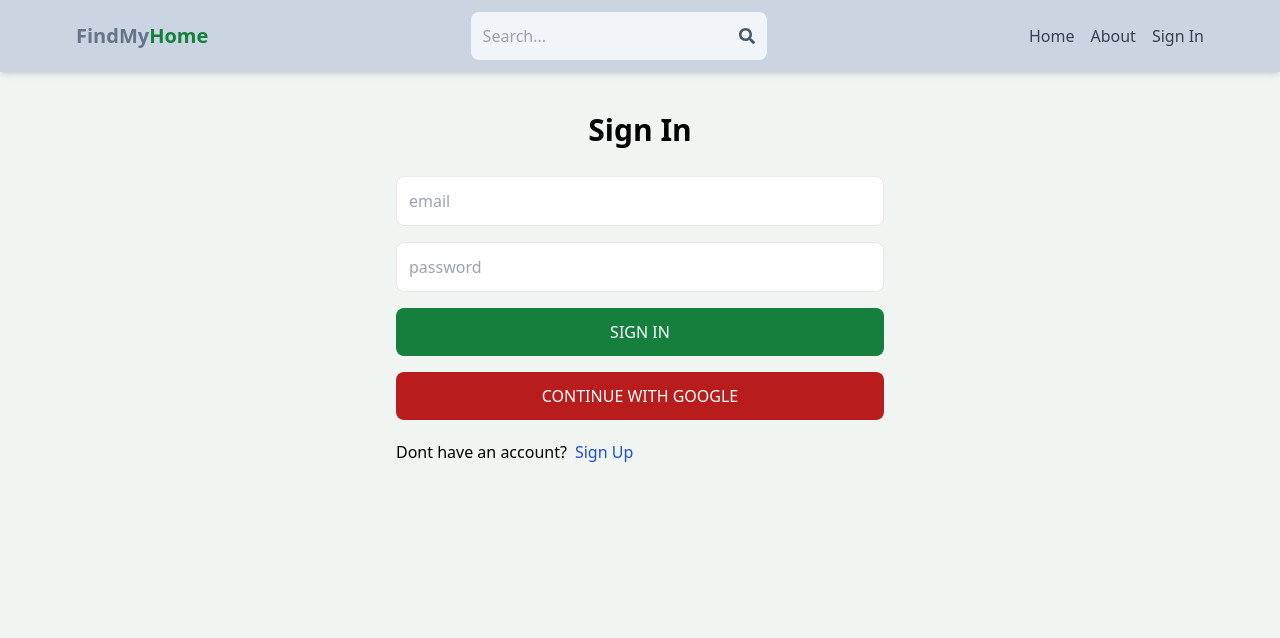
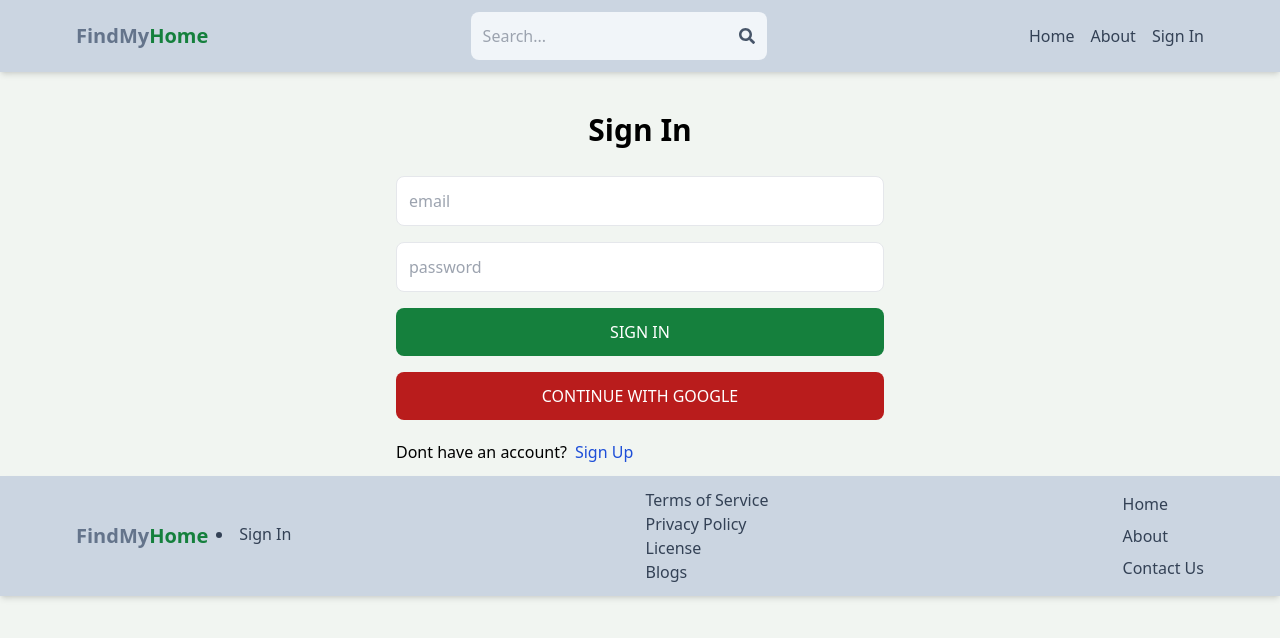
Before and after one commit to Gichbuoy/Real-Estate-Marketplace, a React (Vite) app in the folder client/: page /sign-in in a window 1280 px wide. Shown: the top 638 px of the page. Built offline with nearby package versions, Linux system fonts and the light colour scheme; no server answers.

Commit message:
add footer

```diff
--- a/client/src/App.jsx
+++ b/client/src/App.jsx
@@ -10,6 +10,7 @@ import CreateListing from './pages/CreateListing';
 import UpdateListing from './pages/UpdateListing';
 import Listing from './pages/Listing';
 import Search from './pages/Search';
+import Footer from './components/Footer';
 
 export default function App() {
   return (
@@ -28,6 +29,8 @@ export default function App() {
           <Route path="/update-listing/:listingId" element={<UpdateListing />} />
         </Route>
       </Routes>
+      <Footer />
     </BrowserRouter>
+
   )
 }
--- /dev/null
+++ b/client/src/components/Footer.jsx
@@ -0,0 +1,65 @@
+import { Link } from 'react-router-dom';
+import { useSelector } from 'react-redux';
+
+export default function Footer() {
+  const {currentUser} = useSelector(state => state.user);
+
+
+
+  return (
+    <footer className='bg-slate-300 shadow-md mt-auto'>
+      <div className='flex flex-wrap justify-between items-center max-w-6xl mx-auto p-3'>
+
+        <div className='flex sm:flex-wrap gap-4 sm:gap-2'>
+            <Link to='/'>
+            <h1 className='font-bold text-sm sm:text-xl flex flex-wrap'>
+                <span className='text-slate-500'>FindMy</span>
+                <span className='text-green-700'>Home</span>
+            </h1>
+            </Link>
+            <Link to='/profile'>
+                {currentUser ? (
+                <img className='rounded-full h-7 w-7 object-cover' src={currentUser.avatar} alt='profile'/>
+            ): (
+                <li className='text-slate-700 hover:underline'>Sign In</li>
+                )}
+            </Link>
+
+
+
+        </div>
+
+
+        <div className='flex flex-col'>
+          <h4></h4>
+          <a href="/" className='text-slate-700 hover:underline'>Terms of Service</a>
+          <a href="/" className='text-slate-700 hover:underline'>Privacy Policy</a>
+          <a href="/" className='text-slate-700 hover:underline'>License</a>
+          <a href="/" className='text-slate-700 hover:underline'>Blogs</a>
+        </div>
+
+        <div className=''>
+            <ul className='flex flex-col gap-2'>
+            <Link to='/' onClick={() => window.scrollTo(0, 0)}>
+                <li className='hidden sm:inline text-slate-700 hover:underline'>
+                Home
+                </li>
+            </Link>
+            <Link to='/about' onClick={() => window.scrollTo(0, 0)}>
+                <li className='hidden sm:inline text-slate-700 hover:underline'>
+                About
+                </li>
+            </Link>
+
+            <Link to='/'>
+                <li className='hidden sm:inline text-slate-700 hover:underline'>
+                Contact Us
+                </li>
+            </Link>
+
+            </ul>
+        </div>
+      </div>
+    </footer>
+  )
+}
```
